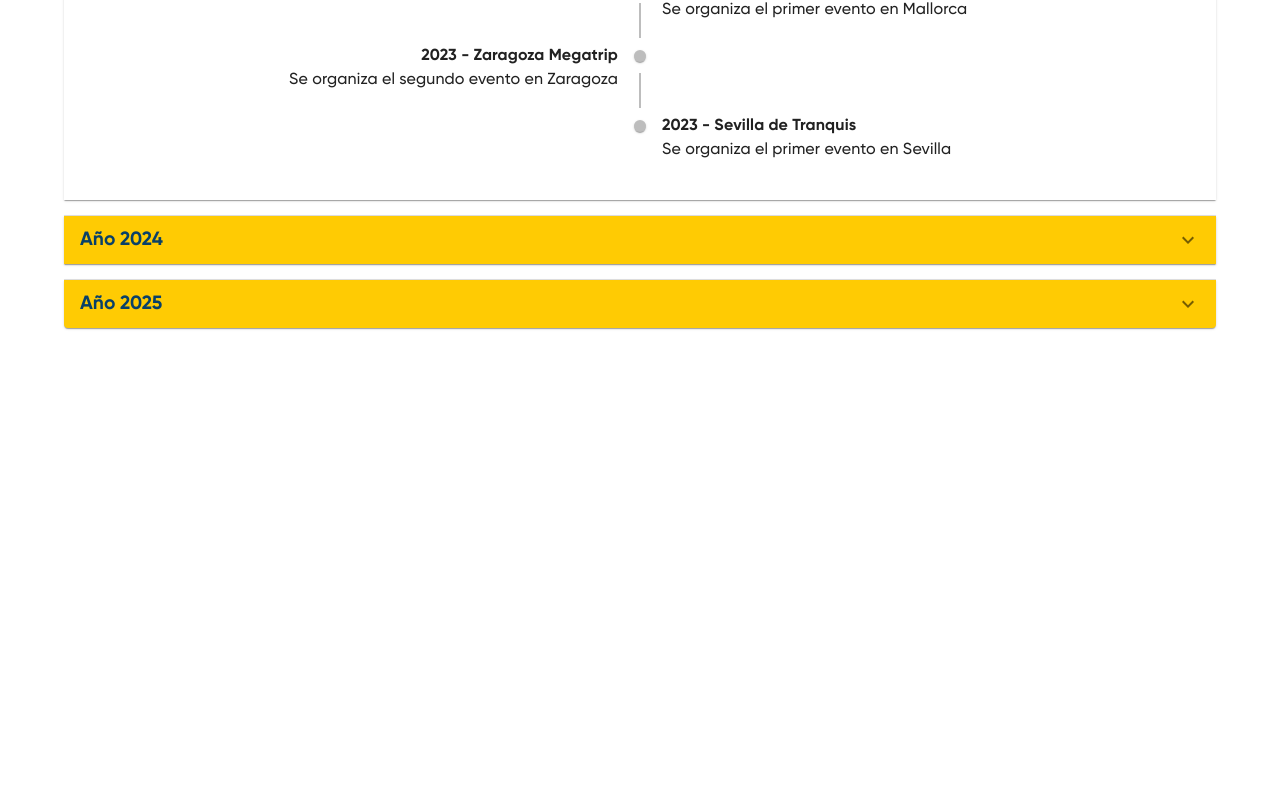
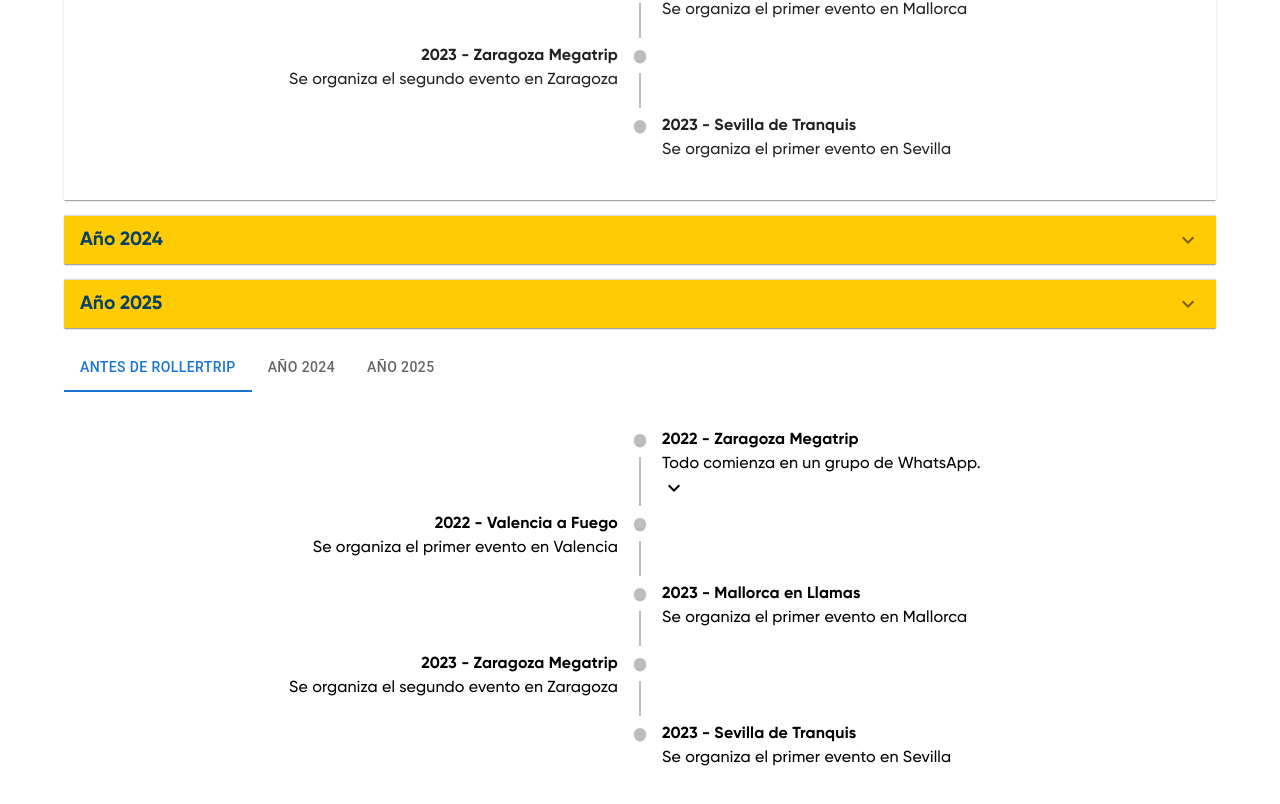
Before and after one commit to jesuseliasalba/rollertrip.es, a React (Vite) app: page /about in a window 1280 px wide. Shown: the part 1132-1936 px from the top of the page. Before the commit the page ends 1556 px from the top, so only its background shows below. Built offline with nearby package versions, Linux system fonts and the light colour scheme.

Commit message:
Add tab navigation to TimeLine component for improved event categorization

```diff
--- a/src/Components/TimeLine/TimeLine.jsx
+++ b/src/Components/TimeLine/TimeLine.jsx
@@ -2,9 +2,14 @@
 import "./TimeLine.css";
 import { useEffect, useState } from "react";
 import { ExpandMore } from "@mui/icons-material";
-import { Accordion, AccordionDetails, AccordionSummary } from "@mui/material";
+import {
+  Accordion,
+  AccordionDetails,
+  AccordionSummary,
+  Tab,
+} from "@mui/material";
 import ExpandInfo from "./ExpandInfo/ExpandInfo";
-import { timelineItemClasses } from "@mui/lab";
+import { TabContext, TabList, TabPanel, timelineItemClasses } from "@mui/lab";
 
 const AntesDe = [
   {
@@ -138,6 +143,12 @@
     return () => window.removeEventListener("resize", handleResize);
   }, []);
 
+  const [value, setValue] = useState("one");
+
+  const handleChange = (event, newValue) => {
+    setValue(newValue);
+  };
+
   return (
     <div className="timeline">
       <h2>Nuestra historia</h2>
@@ -193,6 +204,23 @@
           {timeGenerator({ size, array: Ano2025 })}
         </AccordionDetails>
       </Accordion>
+
+      <TabContext value={value}>
+        <TabList onChange={handleChange} aria-label="tabs">
+          <Tab value="one" label="Antes de RollerTrip" />
+          <Tab value="two" label="Año 2024" />
+          <Tab value="three" label="Año 2025" />
+        </TabList>
+        <TabPanel value="one">
+          {timeGenerator({ size, array: AntesDe })}
+        </TabPanel>
+        <TabPanel value="two">
+          {timeGenerator({ size, array: Ano2024 })}
+        </TabPanel>
+        <TabPanel value="three">
+          {timeGenerator({ size, array: Ano2025 })}
+        </TabPanel>
+      </TabContext>
     </div>
   );
 };
```
